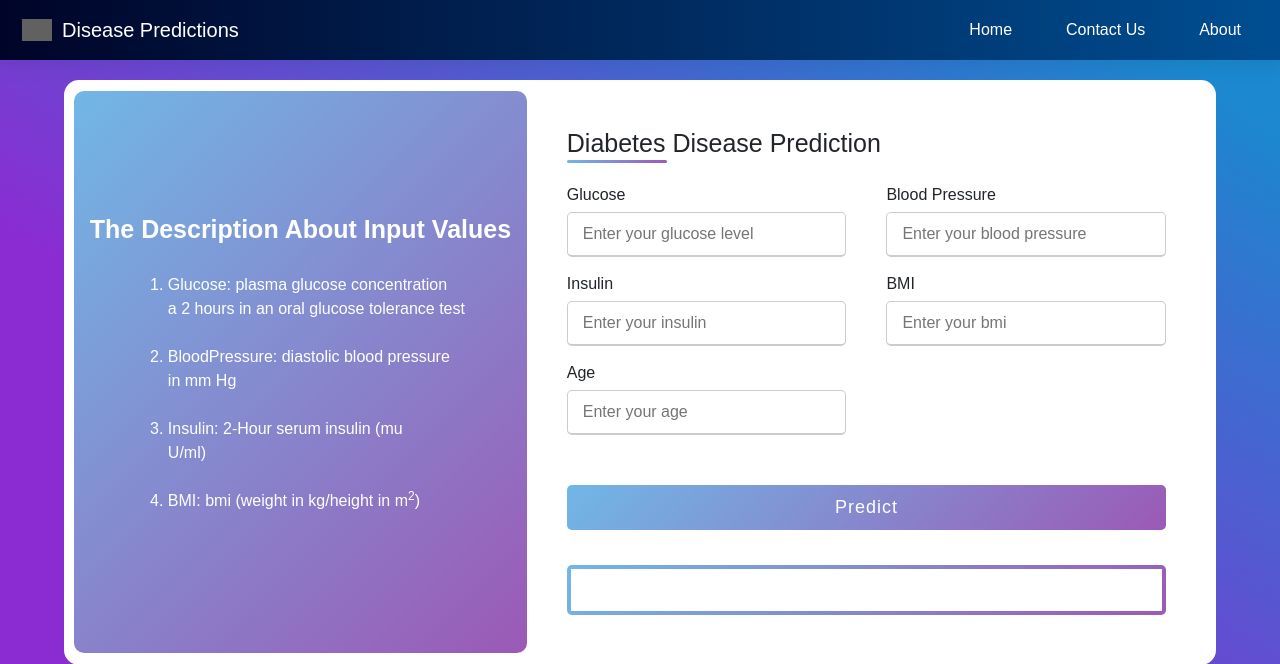
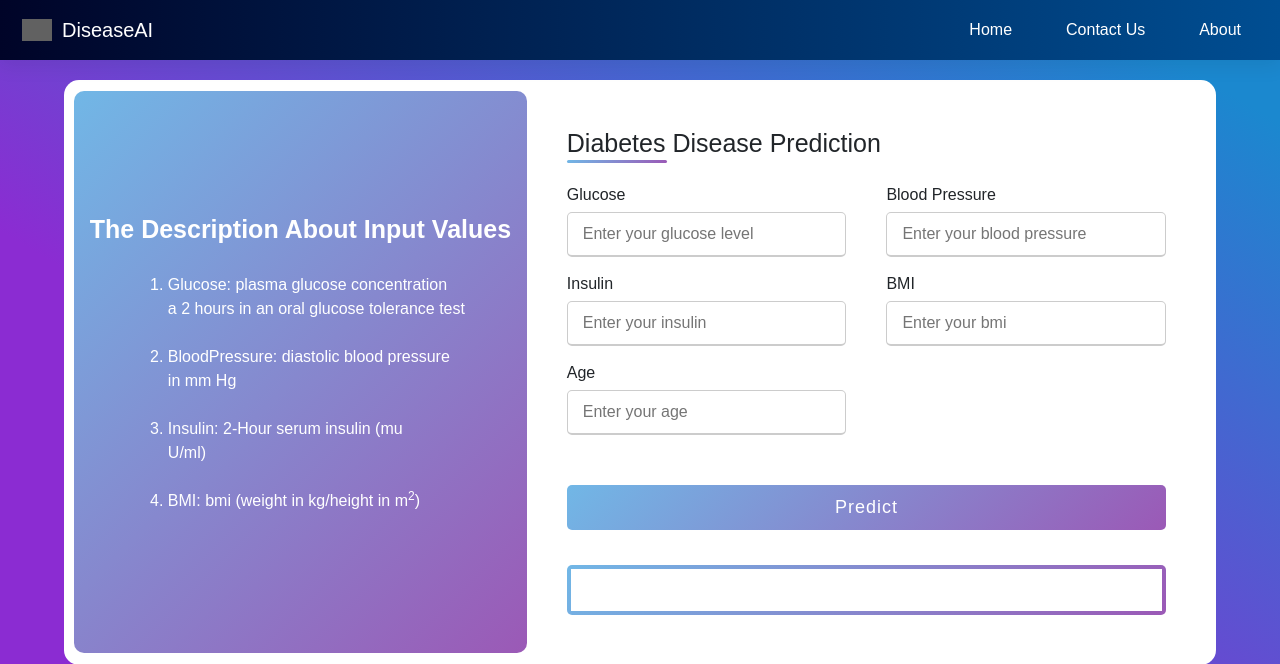
Before and after one commit to RajnishRaj24/DiseaseML, a Flask app: page /diabetes-prediction-page in a window 1280 px wide. Shown: the top 664 px of the page. Run offline with Flask 2, Linux system fonts and the light colour scheme; parts of the project's set-up code (start-up, migrations or seed data) failed here and were passed over; grey boxes are pictures that could not be loaded.

Commit message:
Update Diabetes.html

```diff
--- a/templates/Diabetes.html
+++ b/templates/Diabetes.html
@@ -370,7 +370,7 @@
             class="navlogo"
             src="https://raw.githubusercontent.com/RahulSingh693/ML_Photos/main/stethoscope.png"
           />
-          <a class="navbar-brand" href="#">Disease Predictions</a>
+          <a class="navbar-brand" href="#">DiseaseAI</a>
           <button
             class="navbar-toggler"
             type="button"
@@ -392,7 +392,7 @@
                 >Home</a
               >
               <a class="nav-link" href="{{ url_for('contact') }}" id="backg">Contact Us</a>
-              <a class="nav-link" href="#" id="backg">About</a>
+              <a class="nav-link" href="{{ url_for('about') }}" id="backg">About</a>
             </div>
           </div>
         </div>
```
